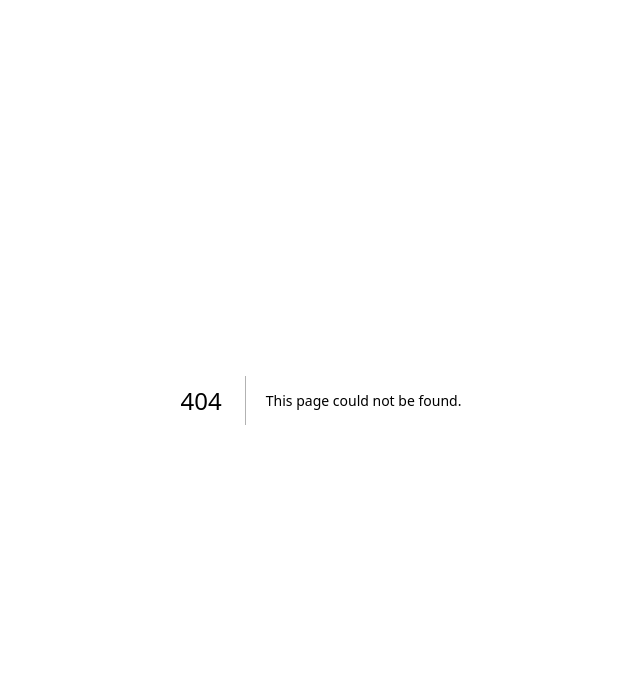
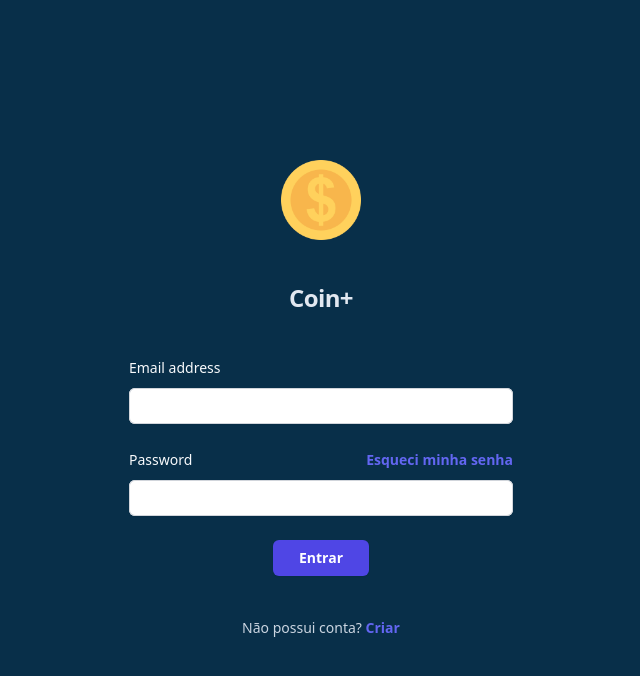
Before and after one commit to Felipe-Netto/Coin-, a Next.js app: page /login in a window 1280 px wide. Before the commit this address had no page. Shown: the top 676 px of the page, without its empty margins (319-959 px from the left). Built offline with nearby package versions, Linux system fonts and the light colour scheme.

Commit message:
fix: controle de páginas para rotas
A tela de login foi colocada dentro de uma pasta login, com o arquivo page.tsx, para ser reconhecido no reactRouter

```diff
--- /dev/null
+++ b/src/app/login/page.tsx
@@ -0,0 +1,115 @@
+'use client';
+
+import React from 'react';
+import moeda from '../../assets/moeda.png';
+import { StaticImageData } from 'next/image';
+import axios from 'axios';
+import 'toastr/build/toastr.min.css';
+import toastr from 'toastr';
+
+export default function Login() {
+
+  const validarUsuario = async (e: { preventDefault: () => void; }) => {
+    e.preventDefault();
+    const email = document.getElementById('email') as HTMLInputElement;
+    const password = document.getElementById('password') as HTMLInputElement;
+
+    try {
+      axios.post('http://localhost:3333/user', {
+        email: email.value,
+      })
+        .then((response) => {
+          let usuario = response.data;
+
+          if (usuario.password !== password.value) {
+            toastr.error('Usuário ou senha inválidos!');
+            return;
+          }
+
+          toastr.success('Usuário logado com sucesso!');
+        })
+        .catch((error) => {
+          console.error('Erro ao buscar usuário:', error);
+        });
+
+    } catch (error) {
+      console.error('Erro ao buscar usuário:', error);
+    }
+  }
+
+  return (
+    <>
+      <div className="h-screen bg-sky-950 flex min-h-full flex-1 flex-col justify-center px-6 py-12 lg:px-8">
+        <div className="sm:mx-auto sm:w-full sm:max-w-sm">
+          <img
+            src={(moeda as StaticImageData).src}
+            className="mx-auto h-20 w-auto"
+          />
+          <h2 className="mt-10 text-center text-2xl font-bold leading-9 tracking-tight text-slate-200">
+            Coin+
+          </h2>
+        </div>
+
+        <div className="mt-10 sm:mx-auto sm:w-full sm:max-w-sm">
+          <form action="#" method="POST" className="space-y-6">
+            <div>
+              <label htmlFor="email" className="block text-sm font-medium leading-6 text-slate-50">
+                Email address
+              </label>
+              <div className="mt-2">
+                <input
+                  id="email"
+                  name="email"
+                  type="email"
+                  required
+                  autoComplete="email"
+                  className="block w-full rounded-md border-0 py-1.5 ps-2 text-gray-900 shadow-sm ring-1 ring-inset ring-gray-300 placeholder:text-gray-400 focus:ring-2 focus:ring-inset focus:ring-indigo-600 sm:text-sm sm:leading-6"
+                />
+              </div>
+            </div>
+
+            <div>
+              <div className="flex items-center justify-between">
+                <label htmlFor="password" className="block text-sm font-medium leading-6 text-slate-50">
+                  Password
+                </label>
+                <div className="text-sm">
+                  <a href="#" className="font-semibold text-indigo-500 hover:text-indigo-400">
+                    Esqueci minha senha
+                  </a>
+                </div>
+              </div>
+              <div className="mt-2">
+                <input
+                  id="password"
+                  name="password"
+                  type="password"
+                  required
+                  autoComplete="current-password"
+                  className="block w-full rounded-md border-0 py-1.5 ps-2 text-gray-900 shadow-sm ring-1 ring-inset ring-gray-300 placeholder:text-gray-400 focus:ring-2 focus:ring-inset focus:ring-indigo-600 sm:text-sm sm:leading-6"
+                />
+              </div>
+            </div>
+
+            <div className='flex justify-center'>
+              <button
+              onClick={validarUsuario}
+                type="submit"
+                className="flex justify-center w-1/4 rounded-md bg-indigo-600 px-3 py-1.5 text-sm font-semibold leading-6 text-white shadow-sm hover:bg-indigo-500 focus-visible:outline focus-visible:outline-2 focus-visible:outline-offset-2 focus-visible:outline-indigo-600"
+              >
+                Entrar
+              </button>
+            </div>
+          </form>
+
+          <p className="mt-10 text-center text-sm text-slate-300">
+            Não possui conta?{' '}
+            <a href="#" className="font-semibold leading-6 text-indigo-500 hover:text-indigo-400">
+              Criar
+            </a>
+          </p>
+        </div>
+      </div>
+    </>
+  )
+}
--- a/src/app/page.tsx
+++ b/src/app/page.tsx
@@ -1,80 +1,22 @@
-import React from 'react';
-import moeda from '../assets/moeda.png';
-import { StaticImageData } from 'next/image';
+'use client'
 
-export default function Example() {
+import React from "react";
+import { useRouter } from "next/navigation";
+
+export default function Page() {
+  const router = useRouter();
+  const irProLogin = () => {
+    router.push("/login");
+  }
+
   return (
-    <>
-      <div className="h-screen bg-sky-950 flex min-h-full flex-1 flex-col justify-center px-6 py-12 lg:px-8">
-        <div className="sm:mx-auto sm:w-full sm:max-w-sm">
-          <img
-            src={(moeda as StaticImageData).src}
-            className="mx-auto h-20 w-auto"
-          />
-          <h2 className="mt-10 text-center text-2xl font-bold leading-9 tracking-tight text-slate-200">
-            Coin+
-          </h2>
-        </div>
-
-        <div className="mt-10 sm:mx-auto sm:w-full sm:max-w-sm">
-          <form action="#" method="POST" className="space-y-6">
-            <div>
-              <label htmlFor="email" className="block text-sm font-medium leading-6 text-slate-50">
-                Email address
-              </label>
-              <div className="mt-2">
-                <input
-                  id="email"
-                  name="email"
-                  type="email"
-                  required
-                  autoComplete="email"
-                  className="block w-full rounded-md border-0 py-1.5 ps-2 text-gray-900 shadow-sm ring-1 ring-inset ring-gray-300 placeholder:text-gray-400 focus:ring-2 focus:ring-inset focus:ring-indigo-600 sm:text-sm sm:leading-6"
-                />
-              </div>
-            </div>
-
-            <div>
-              <div className="flex items-center justify-between">
-                <label htmlFor="password" className="block text-sm font-medium leading-6 text-slate-50">
-                  Password
-                </label>
-                <div className="text-sm">
-                  <a href="#" className="font-semibold text-indigo-500 hover:text-indigo-400">
-                    Esqueci minha senha
-                  </a>
-                </div>
-              </div>
-              <div className="mt-2">
-                <input
-                  id="password"
-                  name="password"
-                  type="password"
-                  required
-                  autoComplete="current-password"
-                  className="block w-full rounded-md border-0 py-1.5 ps-2 text-gray-900 shadow-sm ring-1 ring-inset ring-gray-300 placeholder:text-gray-400 focus:ring-2 focus:ring-inset focus:ring-indigo-600 sm:text-sm sm:leading-6"
-                />
-              </div>
-            </div>
-
-            <div className='flex justify-center'>
-              <button
-                type="submit"
-                className="flex justify-center w-1/4 rounded-md bg-indigo-600 px-3 py-1.5 text-sm font-semibold leading-6 text-white shadow-sm hover:bg-indigo-500 focus-visible:outline focus-visible:outline-2 focus-visible:outline-offset-2 focus-visible:outline-indigo-600"
-              >
-                Entrar
-              </button>
-            </div>
-          </form>
-
-          <p className="mt-10 text-center text-sm text-slate-300">
-            Não possui conta?{' '}
-            <a href="#" className="font-semibold leading-6 text-indigo-500 hover:text-indigo-400">
-              Criar
-            </a>
-          </p>
-        </div>
-      </div>
-    </>
-  )
+    <div>
+      <h1>Home</h1>
+      <button
+        onClick={irProLogin}
+          className="flex justify-center w-1/4 rounded-md bg-indigo-600 px-3 py-1.5 text-sm font-semibold leading-6 text-white shadow-sm hover:bg-indigo-500 focus-visible:outline focus-visible:outline-2 focus-visible:outline-offset-2 focus-visible:outline-indigo-600">
+          Tela de login
+        </button>
+    </div>
+  );
 }
```
